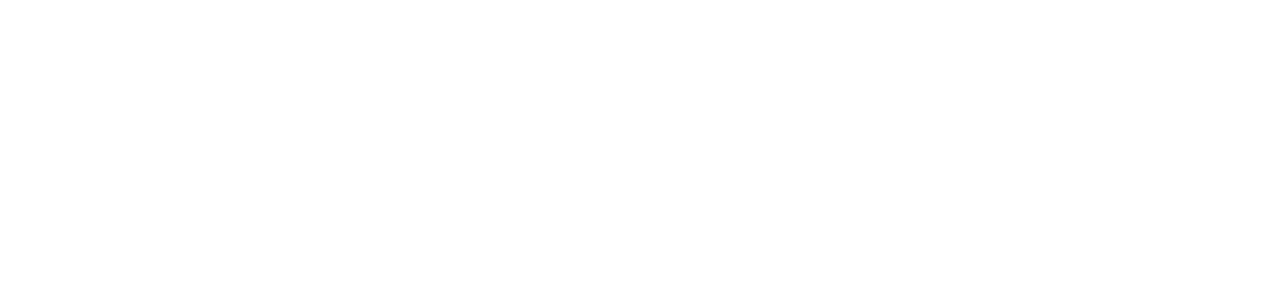
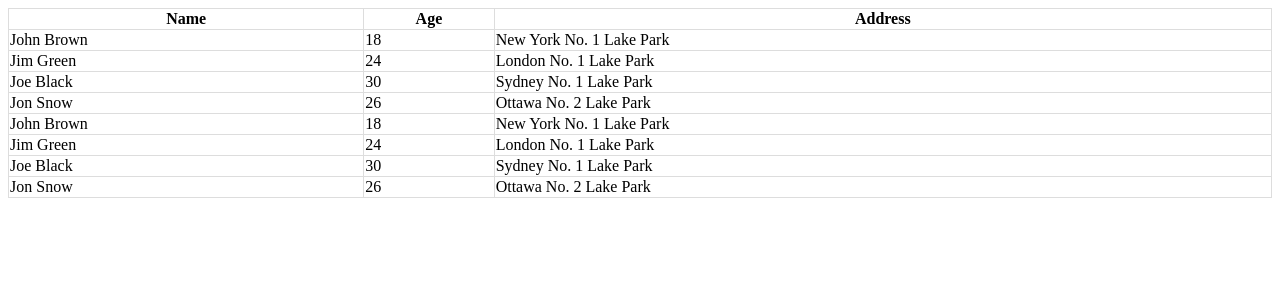
Before and after one commit to Nikozhang996/react-apps-front, a React app: page / in a window 1280 px wide. Shown: the top 300 px of the page. Built offline with nearby package versions, Linux system fonts and the light colour scheme.

Commit message:
feat: table

```diff
--- a/src/App.tsx
+++ b/src/App.tsx
@@ -1,7 +1,8 @@
 import React from "react";
-import MyTable from "./components/Table";
+import MyTable from "./components/Table/Table";
+import { ITableData, ITableColumn } from "./components/Table/interface";
 
-const tableColumns: Array<Object> = [
+const tableColumns: Array<ITableColumn> = [
   {
     title: "Name",
     key: "name",
@@ -15,7 +16,7 @@
     key: "address",
   },
 ];
-const tableData: Array<Object> = [
+const tableData: Array<ITableData> = [
   {
     id: 1,
     name: "John Brown",
@@ -76,7 +77,7 @@
 export default function () {
   return (
     <div>
-      <MyTable data={tableData} columns={tableColumns} />
+      <MyTable data={tableData} columns={tableColumns} border={true}/>
     </div>
   );
 }
--- a/src/components/Table.tsx
+++ /dev/null
@@ -1,18 +0,0 @@
-/**
- * https://gitee.com/jw-speed/zhufeng-public/tree/master/zf-table
- * */
-import * as React from "react";
-
-export interface IProps {
-  columns: Array<Object>;
-  data: Array<Object>;
-}
-
-export default function (props: IProps): HTMLElement {
-  return (
-    <table>
-      <thead></thead>
-      <tbody></tbody>
-    </table>
-  );
-}
--- /dev/null
+++ b/src/components/Table/Table.tsx
@@ -0,0 +1,46 @@
+/**
+ * https://gitee.com/jw-speed/zhufeng-public/tree/master/zf-table
+ * */
+import * as React from "react";
+import { useState } from "react";
+// interface
+import { ITableData, IProps, ITableColumn } from "./interface";
+// style
+import "./style.scss";
+
+export default function (props: IProps) {
+  const [tableData, setTableData] = useState(props.data);
+  const [tableColumns, setTableColumns] = useState(props.columns);
+
+  return (
+    <table className={["table-wrap"].join(" ")}>
+      <thead className={"table-header"}>
+        <tr className={"table-header-tr"}>
+          {tableColumns.map((column: ITableColumn) => {
+            return (
+              <th className={["table-header-th", props.border ? "border" : ""].join(" ")} key={column.key}>
+                {column.title}
+              </th>
+            );
+          })}
+        </tr>
+      </thead>
+      <tbody className={"table-body"}>
+        {tableData.map((row: ITableData) => {
+          return (
+            <tr className={"table-body-tr"} key={row.id}>
+              {tableColumns.map((column: ITableColumn) => {
+                return (
+                  <td className={["table-body-td", props.border ? "border" : ""].join(" ")} key={column.key}>
+
+                    {row[column.key]}
+                  </td>
+                );
+              })}
+            </tr>
+          );
+        })}
+      </tbody>
+    </table>
+  );
+}
--- /dev/null
+++ b/src/components/Table/interface.ts
@@ -0,0 +1,18 @@
+export interface ITableData {
+  id: string | number;
+  name: string | number;
+  age: string | number;
+  address: string | number;
+  date: string | number;
+}
+
+export interface ITableColumn {
+  title: string;
+  key: string;
+}
+
+export interface IProps {
+  data: Array<ITableData>;
+  columns: Array<ITableColumn>;
+  border?: Boolean;
+}
--- /dev/null
+++ b/src/components/Table/style.scss
@@ -0,0 +1,19 @@
+.table-wrap {
+  width: 100%;
+  border-collapse: collapse;
+  border-spacing: 0;
+}
+
+.table-header-tr,
+.table-body-tr {
+  .table-header-th,
+  .table-body-td {
+    &.border {
+      border: 1px solid #ddd;
+    }
+  }
+
+  &.center {
+    text-align: center;
+  }
+}
```
Also changed, not shown: 1 other file (tests, documents, lock files or other folders).
